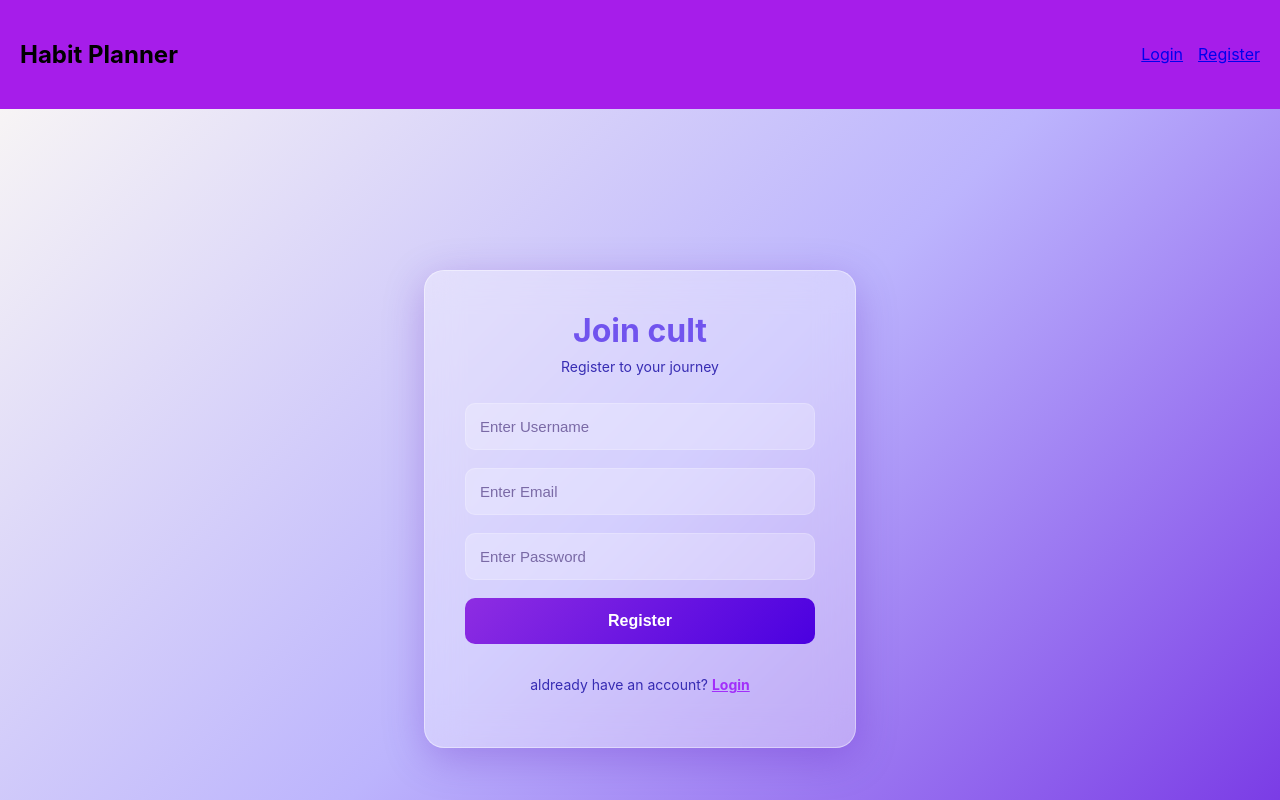
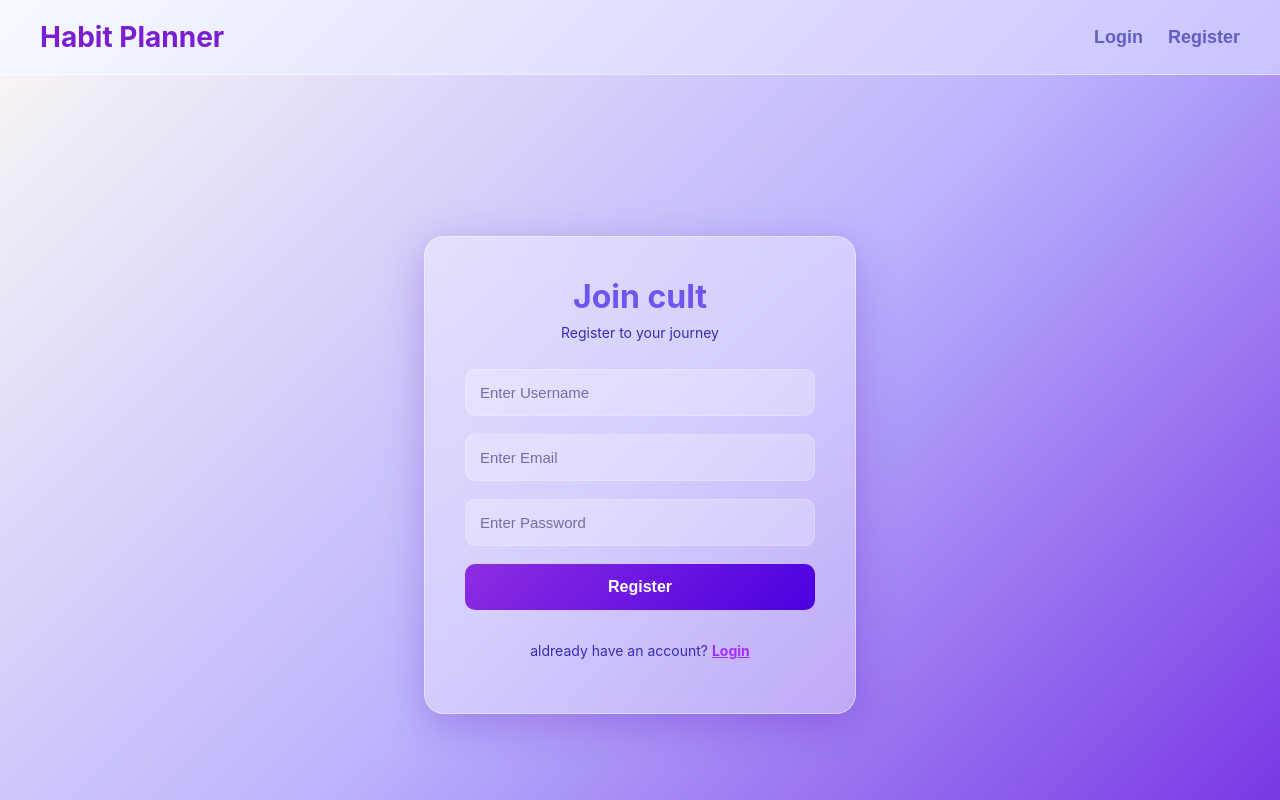
Before and after one commit to aryakrishna-pullarkat/habit-planner-year-break, a React (Create React App) app in the folder frontend/: page /register in a window 1280 px wide. Shown: the top 800 px of the page. Built offline with nearby package versions, Linux system fonts and the light colour scheme.

Commit message:
Adding Header Style

```diff
--- a/frontend/src/App.js
+++ b/frontend/src/App.js
@@ -8,6 +8,7 @@ function App() {
   return (
     <BrowserRouter>
       <Routes>
+        <Route path="/" element={<Register />} />
 
         <Route path="/login" element={<Login />} />
 
--- a/frontend/src/components/Header.jsx
+++ b/frontend/src/components/Header.jsx
@@ -3,28 +3,48 @@ import { Link } from "react-router-dom";
 function Header() {
   return (
     <header style={styles.header}>
-      <h2>Habit Planner</h2>
-
-      <nav style={styles.nav}>
-        <Link to="/login">Login</Link>
-        <Link to="/register">Register</Link>
-      </nav>
+      <h2 style={styles.title}>Habit Planner</h2>
+        <nav style={styles.nav}>
+          <Link to="/login" style={styles.link}>
+            Login
+          </Link>
+          <Link to="/register" style={styles.link}>
+            Register
+          </Link>
+        </nav>
     </header>
   );
 }
 
 const styles = {
   header: {
-    display: "flex",
-    justifyContent: "space-between",
-    alignItems: "center",
-    padding: "20px",
-    backgroundColor: "#a61dea",
+  display: "flex",
+  justifyContent: "space-between",
+  alignItems: "center",
+  padding: "20px 40px",
+  background: "linear-gradient(135deg, #f5fbff, #c9c2ff)",
+  borderBottom: "1px solid rgba(255,255,255,0.4)",
+},
+
+  title: {
+  color: "#7b1ed2",
+  fontSize: "28px",
+  fontWeight: "bold",
+  margin: 0,
   },
 
   nav: {
     display: "flex",
-    gap: "15px",
+    gap: "25px",
+    alignItems: "center",
+  },
+
+  link: {
+  textDecoration: "none",
+  color: "rgba(49, 51, 166, 0.7)",
+  fontSize: "18px",
+  fontWeight: "600",
+  fontFamily: "sans-serif",
   },
 };
 
```
